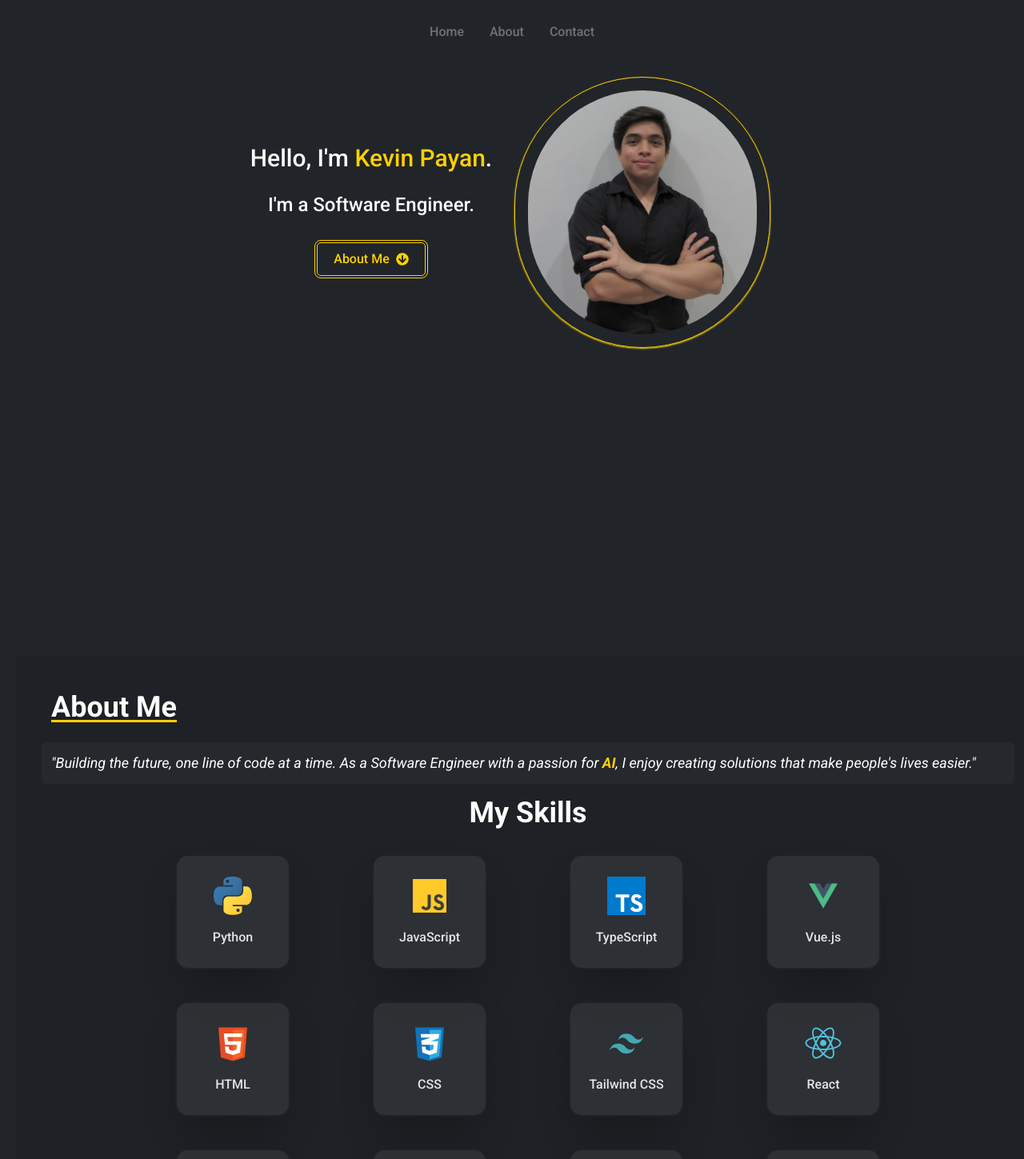
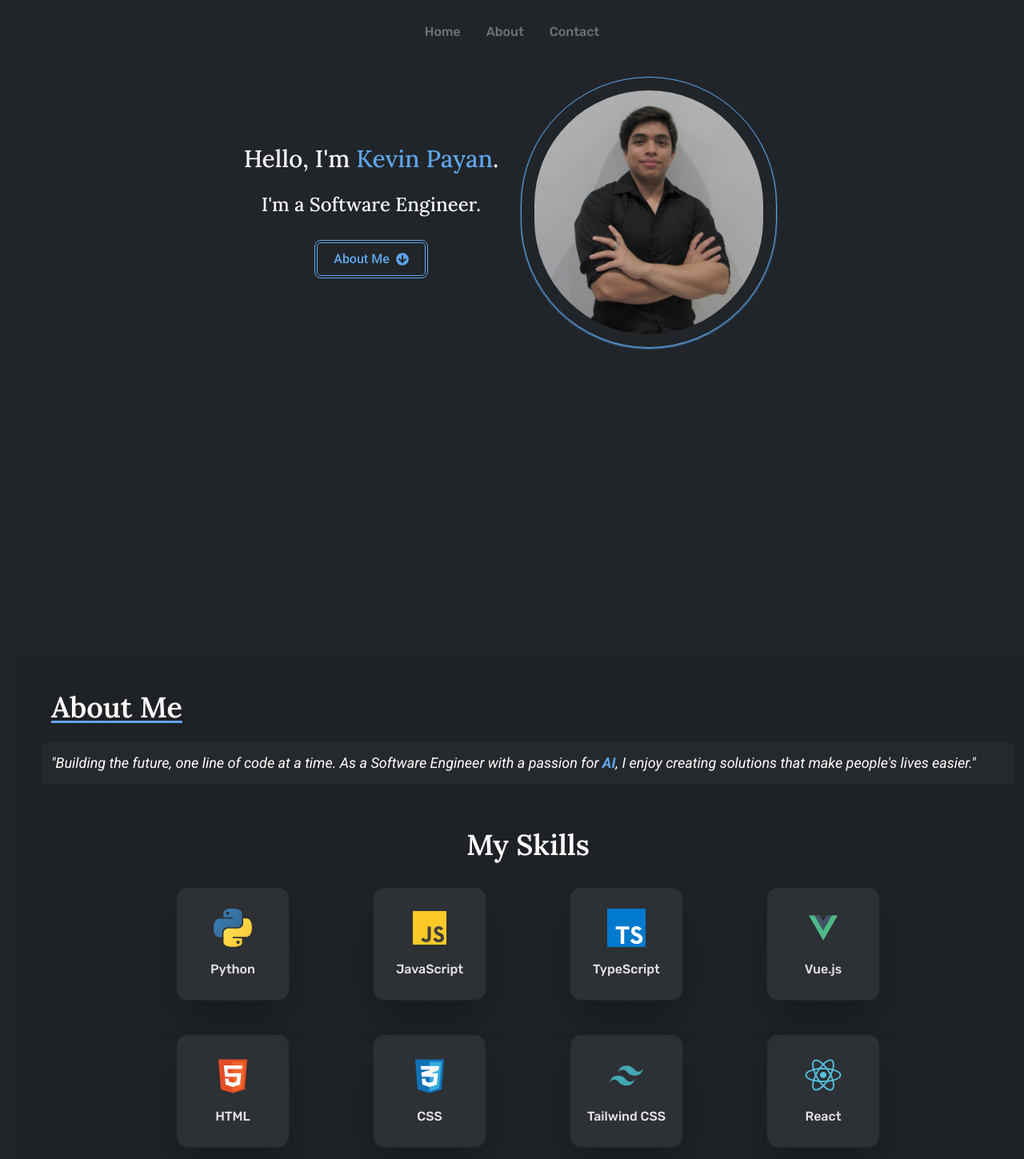
Before and after one commit to Kevin-Payan/PersonalPortfolio, a React (Vite) app: page / in a window 1280 px wide. Shown: the top 1449 px of the page at 80% size. Built offline with nearby package versions, Linux system fonts and the light colour scheme.

Commit message:
changed fonts&colors

```diff
--- a/src/components/Card.jsx
+++ b/src/components/Card.jsx
@@ -2,7 +2,7 @@ import React from "react";
 
 const Card = ({ name, image }) => {
   return (
-    <div className="flex flex-col justify-center items-center rounded-2xl transition-all duration-500 shadow-2xl hover:shadow-secondary p-4 m-4 w-36 h-36 bg-card border-2 border-accent hover:border-secondary bg-opacity-60">
+    <div className="flex font-serif flex-col justify-center items-center rounded-2xl transition-all duration-500 shadow-2xl hover:shadow-secondary p-4 m-4 w-36 h-36 bg-card border-2 border-accent hover:border-secondary bg-opacity-60">
       <img src={image} alt={name} className="w-12 h-12" />
       <h2 className="text-center mt-4 text-l font-medium text-zinc-200">
         {name}
--- a/src/components/Navbar.jsx
+++ b/src/components/Navbar.jsx
@@ -1,13 +1,17 @@
 import React from "react";
 
 const Navbar = () => {
+  const linkClasses = "m-4 hover:text-zinc-300 transition-all duration-300";
+
   return (
-    <div className="flex justify-center text-zinc-500 p-3">
-      <a className="m-4 hover:text-zinc-300">Home</a>
-      <a href="#about" className="m-4 hover:text-zinc-300">
+    <div className="font-serif flex justify-center text-zinc-500 p-3">
+      <a href="#home" className={linkClasses}>
+        Home
+      </a>
+      <a href="#about" className={linkClasses}>
         About
       </a>
-      <a href="#contact" className="m-4 hover:text-zinc-300">
+      <a href="#contact" className={linkClasses}>
         Contact
       </a>
     </div>
--- a/src/index.css
+++ b/src/index.css
@@ -1,5 +1,6 @@
 @import url("https://fonts.googleapis.com/css2?family=Lato:ital,wght@0,100;0,300;0,400;0,700;0,900;1,100;1,300;1,400;1,700;1,900&display=swap");
-@import url("https://fonts.googleapis.com/css2?family=Roboto:ital,wght@0,100;0,300;0,400;0,500;0,700;0,900;1,100;1,300;1,400;1,500;1,700;1,900&display=swap");
+@import url("https://fonts.googleapis.com/css2?family=Roboto:ital,wght@0,100;0,300;0,400;0,500;0,700;0,900;1,100;1,300;1,400;1,500;1,700;1,900&family=Rubik:ital,wght@0,300..900;1,300..900&display=swap");
+@import url("https://fonts.googleapis.com/css2?family=Lora:ital,wght@0,400..700;1,400..700&display=swap");
 @tailwind base;
 @tailwind components;
 @tailwind utilities;
--- a/src/views/About.jsx
+++ b/src/views/About.jsx
@@ -18,10 +18,10 @@ import awsImage from "../assets/skills/aws.svg";
 const About = () => {
   return (
     <div className="w-screen h-auto m-5 p-5 bg-accent" id="about">
-      <h1 className="text-white font-bold text-4xl m-3 p-3 underline decoration-secondary underline-offset-4">
+      <h1 className="text-white font-semibold text-4xl m-3 p-3 underline decoration-secondary underline-offset-4 font-title">
         About Me
       </h1>
-      <div className="text-white text-lg m-3 p-3 rounded-md bg-card italic bg-opacity-30">
+      <div className="text-white text-lg m-3 mb-14 p-3 rounded-md bg-card italic bg-opacity-30">
         <p>
           "Building the future, one line of code at a time. As a Software
           Engineer with a passion for{" "}
@@ -29,7 +29,7 @@ const About = () => {
           creating solutions that make people's lives easier."
         </p>
       </div>
-      <h1 className="text-white font-bold text-4xl text-center m-4">
+      <h1 className="text-white font-semibold text-4xl text-center m-4 font-title">
         My Skills
       </h1>
       <div className="grid grid-cols-4 grid-rows-4 gap-y-2 gap-x-0 mx-24 px-8 justify-items-center">
--- a/src/views/Contact.jsx
+++ b/src/views/Contact.jsx
@@ -10,7 +10,9 @@ const Contact = () => {
       <h2 className="p-3 underline decoration-secondary underline-offset-2">
         Get in touch
       </h2>
-      <h1 className="font-medium p-3 text-3xl">Let's work together</h1>
+      <h1 className="font-title font-medium p-3 text-3xl">
+        Let's work together
+      </h1>
       <div className="p-2">
         <p>
           If you are looking for a
@@ -20,7 +22,7 @@ const Contact = () => {
         <p>or need help with an existing one, I'd love to hear from you.</p>
         <p>
           Feel free to <span className="text-secondary">contact me</span> using
-          the social below.
+          the socials below.
         </p>
       </div>
       <Socials />
--- a/src/views/Home.jsx
+++ b/src/views/Home.jsx
@@ -11,10 +11,12 @@ const Home = () => {
 
       <div className="flex text-white justify-center items-center">
         <div className="flex flex-col justify-center items-center">
-          <h1 className="text-3xl p-1 m-2">
+          <h1 className="text-3xl p-1 m-2 font-title">
             Hello, I'm <span className="text-secondary">Kevin Payan</span>.
           </h1>
-          <h2 className="text-2xl p-1 m-2">I'm a Software Engineer.</h2>
+          <h2 className="text-2xl p-1 m-2 font-title">
+            I'm a Software Engineer.
+          </h2>
 
           <a
             href="#about"
--- a/tailwind.config.js
+++ b/tailwind.config.js
@@ -4,11 +4,13 @@ export default {
   theme: {
     extend: {
       fontFamily: {
-        sans: ["Roboto", "sans-serif"], // Set Lato as the default sans font
+        sans: ["Roboto", "sans-serif"],
+        serif: ["Rubik", "serif"],
+        title: ["Lora", "serif"],
       },
       colors: {
         primary: "#212529",
-        secondary: "#ffd100 ",
+        secondary: "#5fa6ed",
         accent: "#1e2125",
         card: "#373b3e",
       },
```
